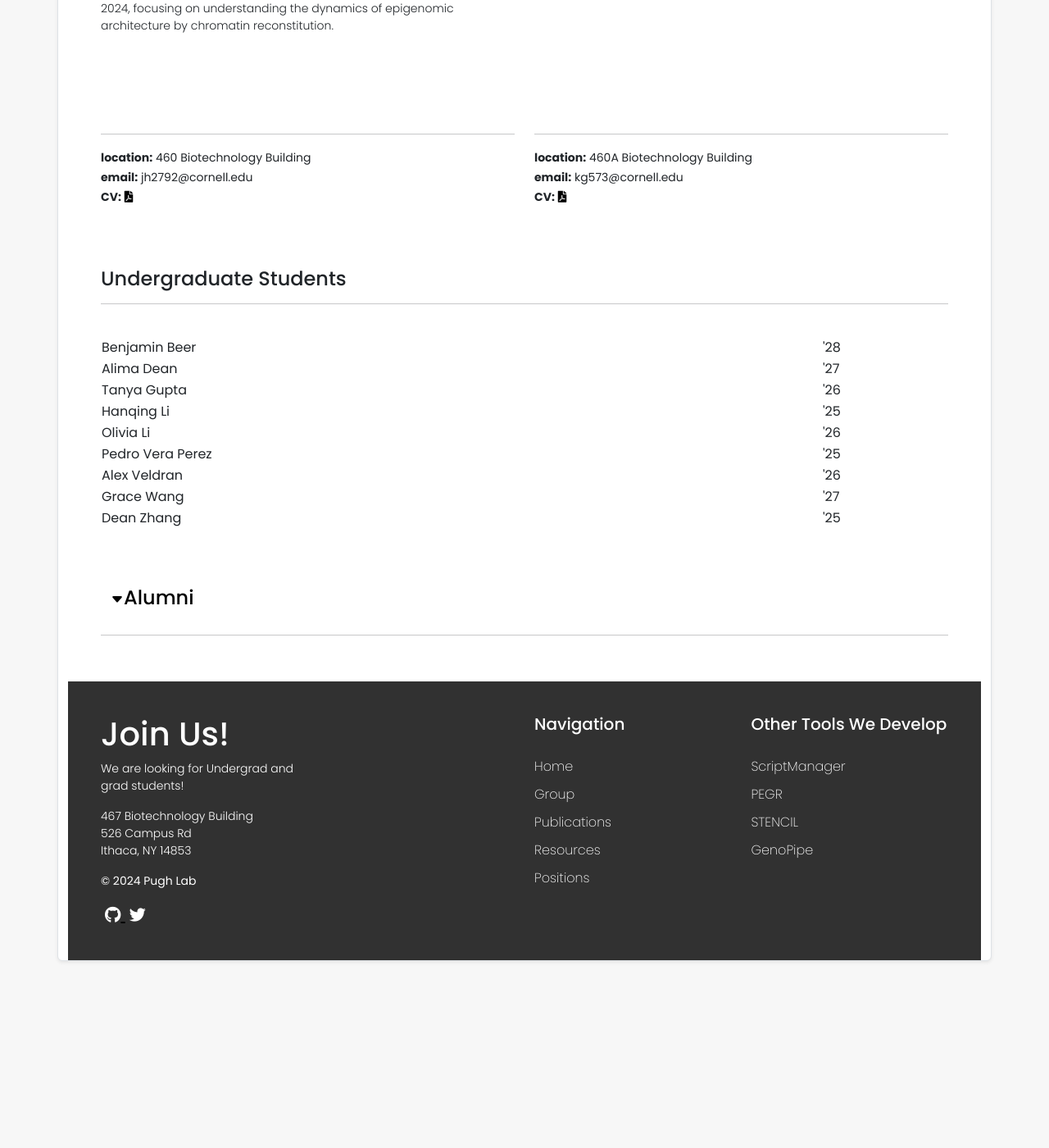
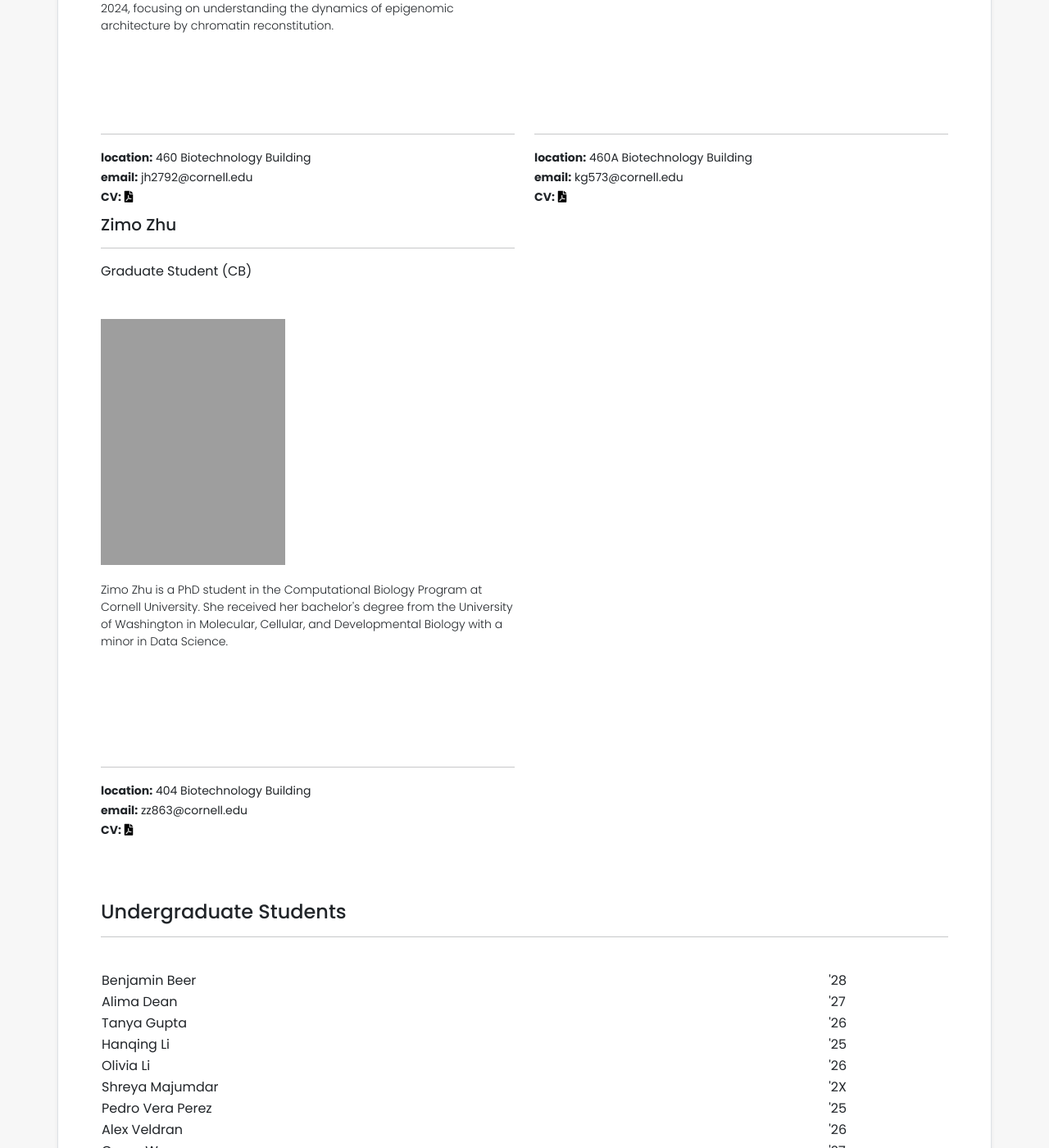
Before and after one commit to CEGRcode/cegrcode.github.io, a Jekyll site: the page built from group.html, in a window 1280 px wide and 1400 px high, scrolled down 5172 px. Shown: the whole window at 82% size. Built offline with Jekyll 4.4.1, drawn with Linux system fonts in a browser that asks for light colours; nearby versions of some CDN libraries; before the commit the page ends 6344 px from its top, so only the background shows below that; grey boxes are pictures that could not be loaded.

Commit message:
add Zimo to group page

```diff
--- a/group.html
+++ b/group.html
@@ -486,6 +486,41 @@
         </small>
       </div>
     </div>
+    <!--Zimo-->
+    <div class="col-xxl-4 col-xl-6 col-lg-6">
+      <h5>Zimo Zhu</h5>
+      <hr />
+      <div class="group-member-dept">
+        <p><strong>Graduate Student (CB)</strong></p>
+      </div>
+      <img src="./assets/images/Zimo_Zhu.jpeg" alt="first" class="group-member-photo" />
+      <div class="media-body">
+        <div class="group-member-subcontainer">
+          <p class="group-member-blurb">
+            Zimo Zhu is a PhD student in the Computational Biology Program at Cornell
+            University. She received her bachelor's degree from the University of
+            Washington in Molecular, Cellular, and Developmental Biology with a minor in
+            Data Science.
+          </p>
+        </div>
+        <hr />
+        <small>
+          <strong>location:</strong> 404 Biotechnology Building
+          <br />
+          <strong>email:</strong> zz863@cornell.edu
+          <br />
+          <strong>CV:</strong>
+          <a href="assets/docs/ZimoZhu_CV.pdf" download>
+            <i class="fas fa-file-pdf"></i>
+          </a>
+          <br />
+          <!-- <strong>website:</strong>
+          <a href="https://XXXXXXX.github.io/" website>
+            <i class="fas fa-link"></i>
+          </a> -->
+        </small>
+      </div>
+    </div>
     <!--New Students go here...-->
 
 
@@ -539,9 +574,11 @@
       <tr><td>Tanya Gupta</td><td>'26</td></tr>
       <tr><td>Hanqing Li</td><td>'25</td></tr>
       <tr><td>Olivia Li</td><td>'26</td></tr>
+      <tr><td>Shreya Majumdar</td><td>'2X</td></tr>
       <tr><td>Pedro Vera Perez</td><td>'25</td></tr>
       <tr><td>Alex Veldran</td><td>'26</td></tr>
       <tr><td>Grace Wang</td><td>'27</td></tr>
+      <tr><td>Ella Yang</td><td>'2X</td></tr>
       <tr><td>Dean Zhang</td><td>'25</td></tr>
       <!--New Undergrads go here...-->
       <!-- <tr><td>First Last</td><td>'2X</td></tr> -->
```
Also changed, not shown: 2 other files.
